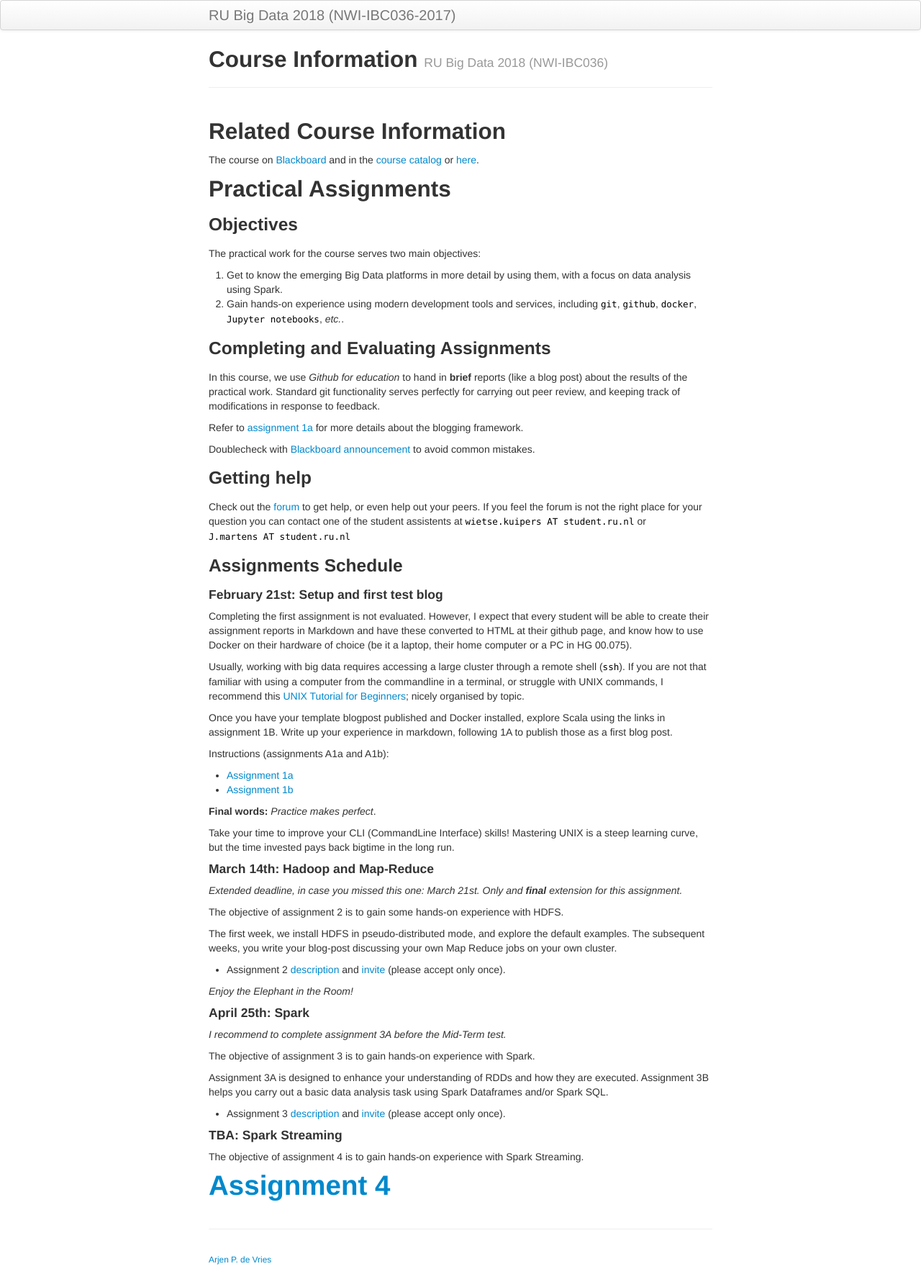
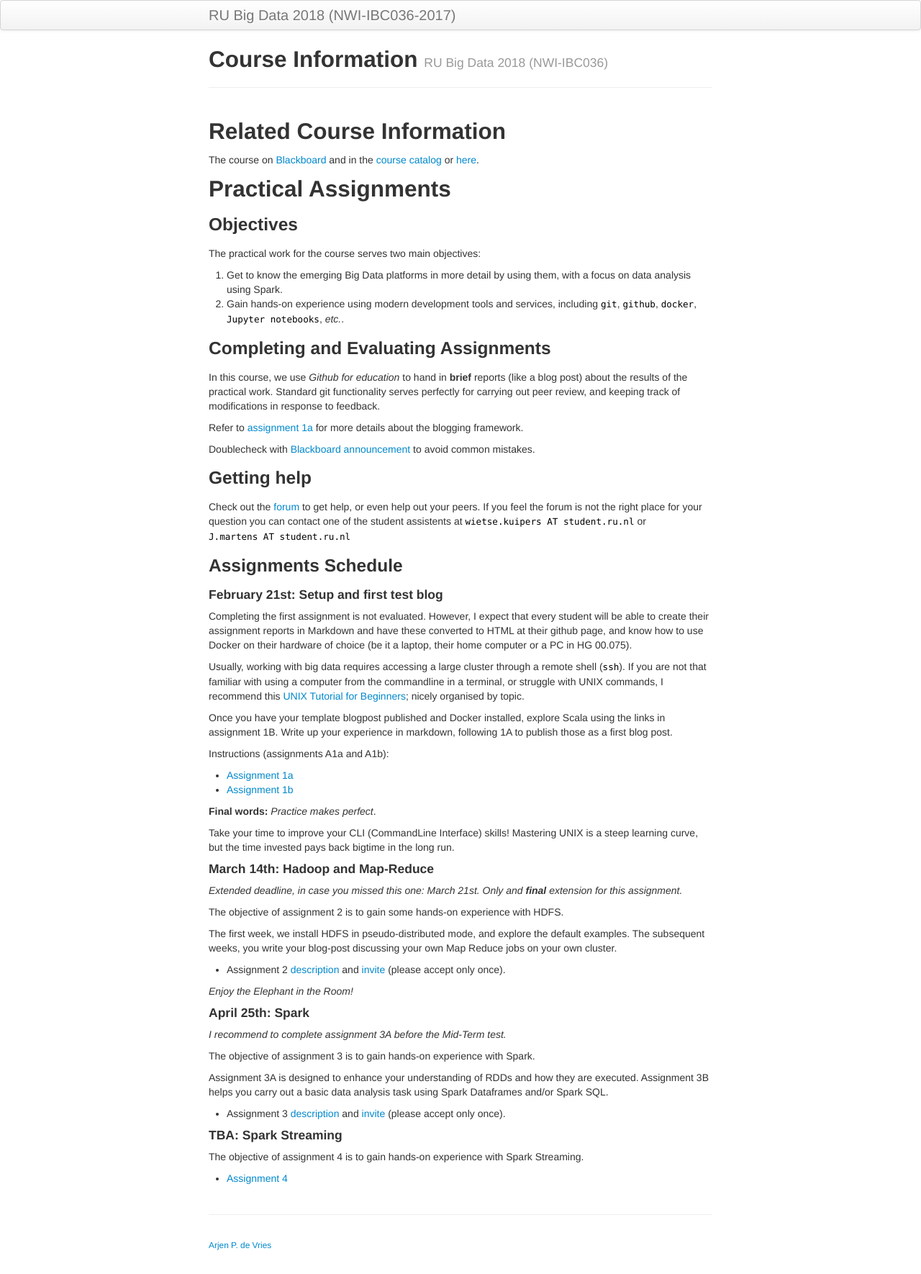
Before and after one commit to Thelukepet/course, a Jekyll site: the page built from index.md, in a window 1280 px wide. Shown: the whole page at 72% size. Built offline with Jekyll 4.4.1, drawn with Linux system fonts in a browser that asks for light colours.

```diff
--- a/index.md
+++ b/index.md
@@ -92,4 +92,4 @@ Assignment 3B helps you carry out a basic data analysis task using Spark Datafra
 #### TBA: Spark Streaming
 
 The objective of assignment 4 is to gain hands-on experience with Spark Streaming.
-# [Assignment 4](assignments/A4-streaming.html)
+* [Assignment 4](assignments/A4-streaming.html)
```
